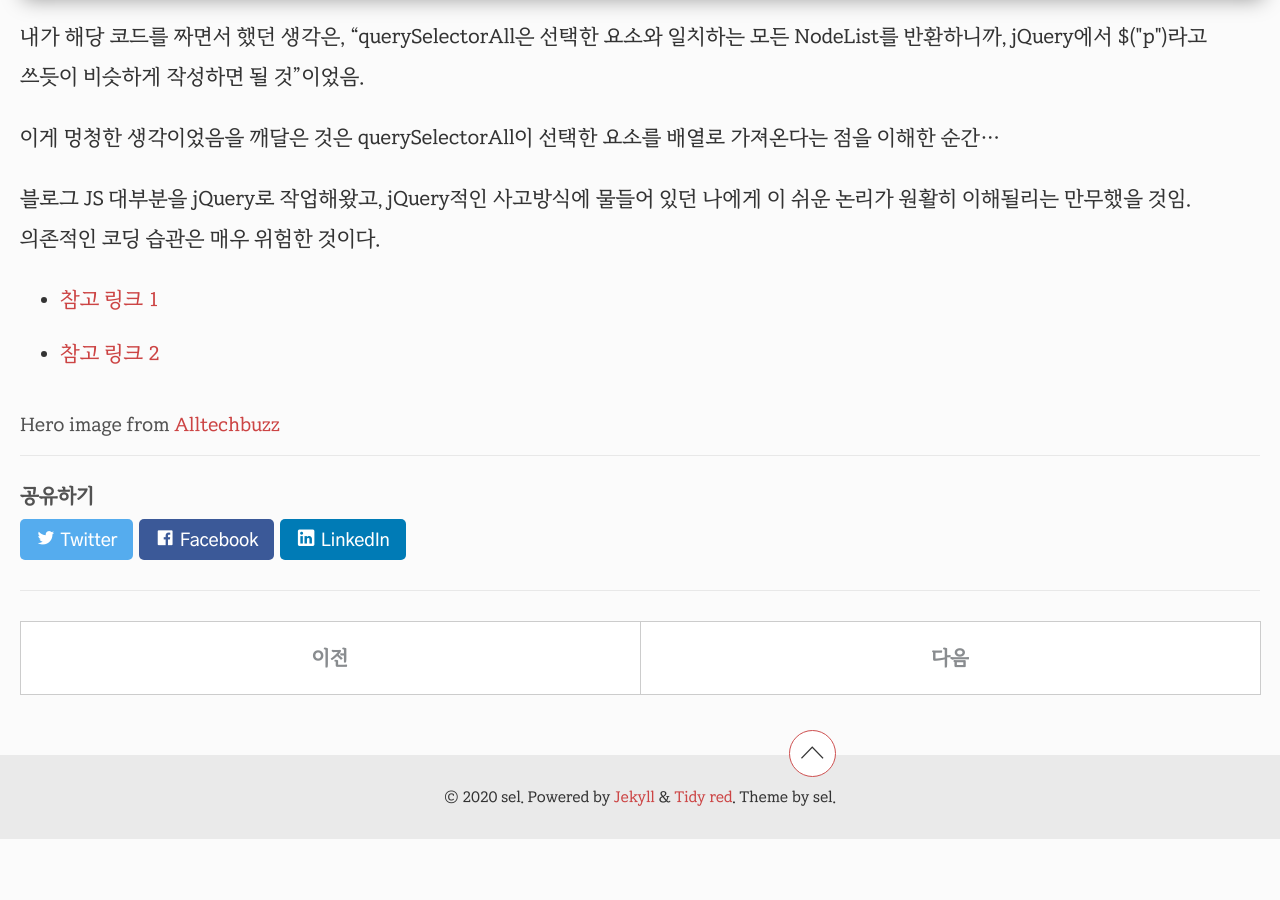
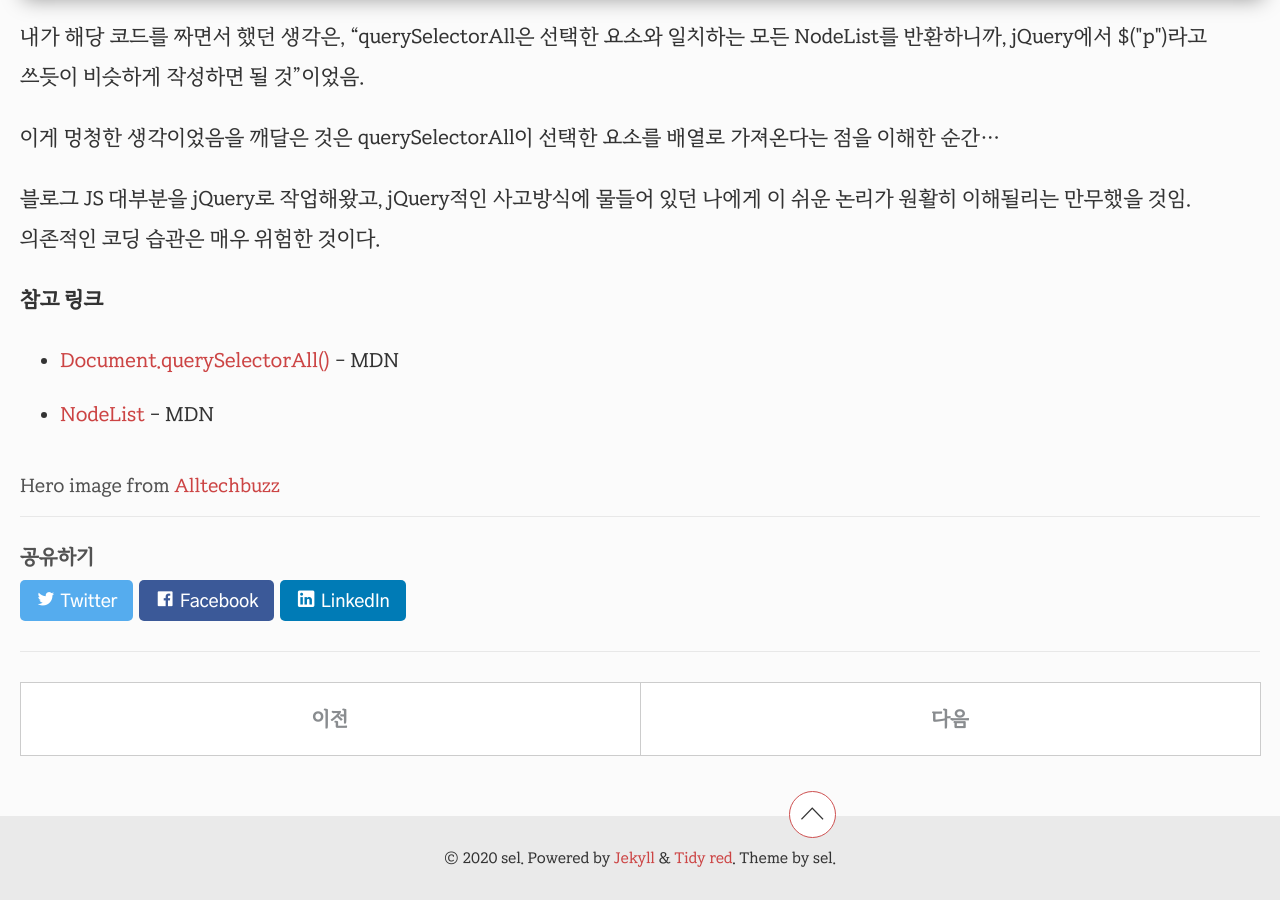
Before and after one commit to selosele/selosele.github.io, a Jekyll site: the page built from _posts/2020-03-06-query-selector-all.md, in a window 1280 px wide, cut to the strip 1946-2846 px from the top of the page. Built offline with Jekyll 4.4.1, drawn with Linux system fonts in a browser that asks for light colours; comment, search, counter and statistics services are not loaded; before the commit the page ends 2785 px from its top, so only the background shows below that.

Commit message:
환경설정, 레이아웃 HTML/CSS, 포스트 수정

```diff
--- a/_config.yml
+++ b/_config.yml
@@ -255,3 +255,8 @@ masthead:
     bg: "/assets/images/mhead_bg.jpg"
     filter: 0.3
     position: # ex) 50% or 50% 21%
+
+# main menu
+main_menu:
+  primary_links_grid: true
+  category_list_grid: true
--- a/_includes/menu.html
+++ b/_includes/menu.html
@@ -12,7 +12,7 @@
     </button>
 
     <h2 id="nav-title">{{ site.data.ui-text[site.locale].menu_primary_menu | default: 'Primary menu' }}</h2>
-    <ul role="menu"{% if site.data.navigation.main.size > 1 %} class="menu__list--grid"{% endif %}>
+    <ul role="menu"{% if site.main_menu.primary_links_grid %} class="menu__list--grid"{% endif %}>
       {%- for link in site.data.navigation.main -%}
       {%- if link.url contains '://' -%}
         {%- assign url = link.url -%}
@@ -27,7 +27,7 @@
 
     <h3>{{ site.data.ui-text[site.locale].main_menu_categories | default: 'Categories' }}</h3>
     {% if site.categories.size > 0 %}
-    <ul>
+    <ul{% if site.main_menu.category_list_grid %} class="menu__list--grid"{% endif %}>
       {% for i in (1..categories_max) reversed %}
       {% for category in site.categories limit: 8 %}
       {% if category[1].size == i %}
--- a/_posts/2020-03-06-query-selector-all.md
+++ b/_posts/2020-03-06-query-selector-all.md
@@ -56,5 +56,7 @@ myName("sel");
 
 블로그 JS 대부분을 jQuery로 작업해왔고, jQuery적인 사고방식에 물들어 있던 나에게 이 쉬운 논리가 원활히 이해될리는 만무했을 것임. 의존적인 코딩 습관은 매우 위험한 것이다.
 
-* [참고 링크 1](https://developer.mozilla.org/ko/docs/Web/API/Document/querySelectorAll){:target="_blank"}
-* [참고 링크 2](https://developer.mozilla.org/ko/docs/Web/API/NodeList){:target="_blank"}
+**참고 링크**
+
+* [Document.querySelectorAll()](https://developer.mozilla.org/ko/docs/Web/API/Document/querySelectorAll){:target="_blank"} - MDN
+* [NodeList](https://developer.mozilla.org/ko/docs/Web/API/NodeList){:target="_blank"} - MDN
--- a/_sass/tidy-red/_syntax.scss
+++ b/_sass/tidy-red/_syntax.scss
@@ -58,7 +58,7 @@ code {
   &.highlighter-rouge {
     margin-left: .3157895em;
     margin-right: .3157895em;
-    padding: .368421em .578947em;
+    padding: .210526em .421052em;
     line-height: 1;
     vertical-align: middle;
   }
```
